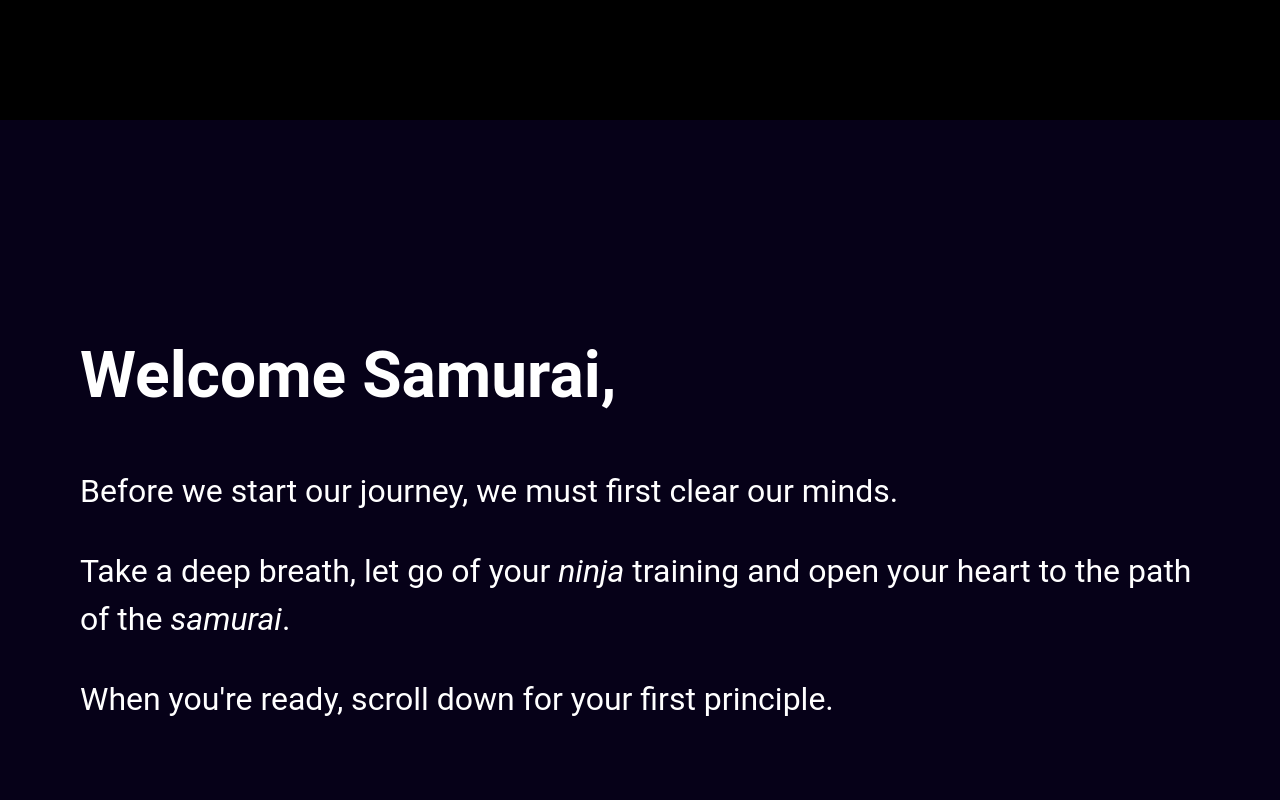
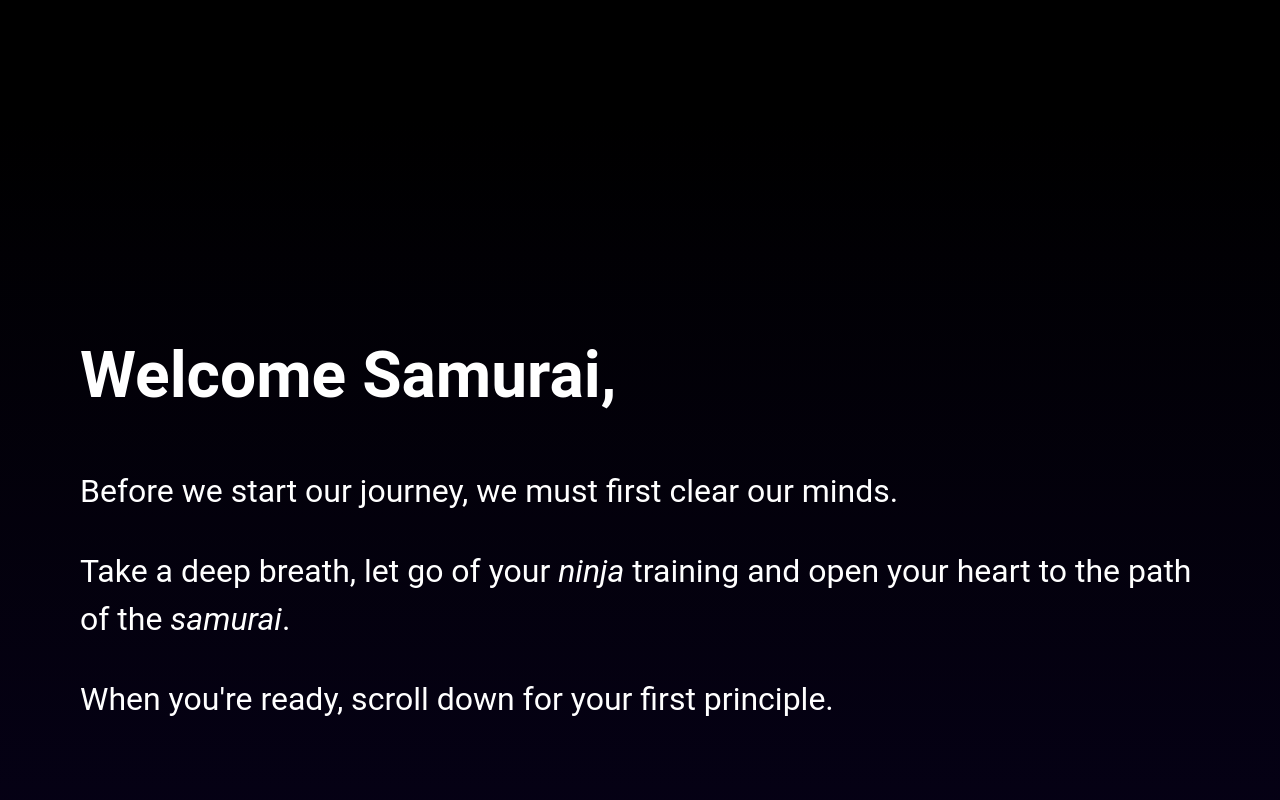
Before and after one commit to j2kenton/frontendsamurai, a Gatsby site in the folder apps/frontendsamurai/: page / in a window 1280 px wide. Shown: the part 680-1480 px from the top of the page. Built offline with nearby package versions, Linux system fonts and the light colour scheme; Gatsby itself is replaced by a stand-in of ours; a web font is replaced by a local one.

Commit message:
fix: styling and alignment

```diff
--- a/apps/frontendsamurai/src/pages/index.tsx
+++ b/apps/frontendsamurai/src/pages/index.tsx
@@ -44,6 +44,7 @@ const StyledHeader = styled.header`
     color: #bbb;
     animation: 3s ease-in-out 0s 1 fadeOut;
     opacity: 0;
+    width: 100%;
   }
 
   &.permanentHeader {
@@ -52,6 +53,7 @@ const StyledHeader = styled.header`
     animation: 6s ease-in-out 0s 1 fadeIn;
     opacity: 1;
     line-height: 1.5;
+    width: 100%;
   }
 `;
 
@@ -59,13 +61,15 @@ const Screen = styled.section`
   width: 100%;
   height: 100vh;
   display: flex;
-  align-items: center;
   justify-content: center;
   flex-direction: column;
   font-size: 2rem;
   &.colored {
     background-color: #060118;
     color: white;
+  }
+  &.intro {
+    background: linear-gradient(180deg, #000000 0%, #060118 100%);
   }
 `;
 
@@ -95,6 +99,9 @@ const StyledH1 = styled.h1`
 const ContentWrapper = styled.div`
   padding: 5rem;
   line-height: 1.5;
+  &.toBeContinued {
+    text-align: center;
+  }
 `;
 
 const Index = () => {
@@ -111,7 +118,7 @@ const Index = () => {
           </StyledH1>
         </StyledHeader>
       </Screen>
-      <Screen className="colored">
+      <Screen className="colored intro">
         <ContentWrapper>
           <h1>Welcome Samurai,</h1>
           <p>Before we start our journey, we must first clear our minds.</p>
@@ -147,7 +154,7 @@ const Index = () => {
         </ContentWrapper>
       </Screen>
       <Screen className="colored">
-        <ContentWrapper>
+        <ContentWrapper className="toBeContinued">
           <p>to be continued...</p>
         </ContentWrapper>
       </Screen>
```
